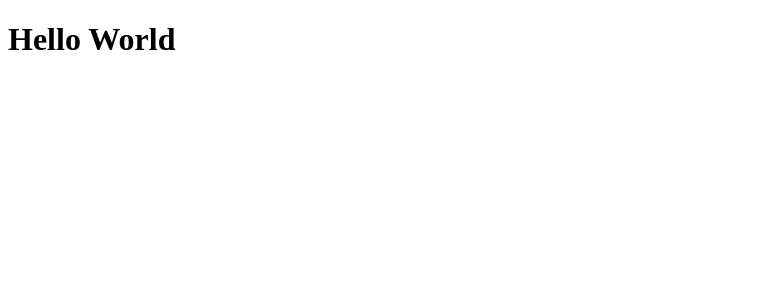
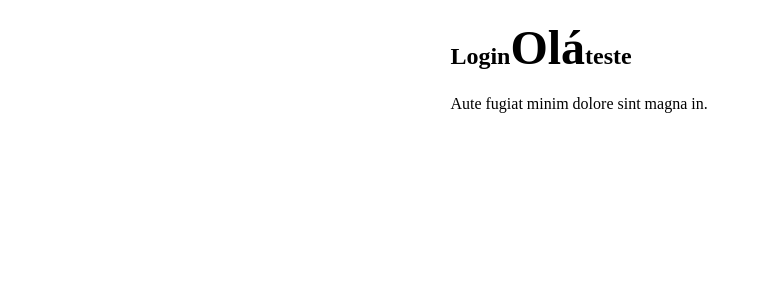
Before and after one commit to luiscadari/school-react, a React (Create React App) app: page / in a window 1280 px wide. Shown: the top 300 px of the page, without its empty margins (0-762 px from the left). Built offline with nearby package versions, Linux system fonts and the light colour scheme.

Commit message:
:test_tube: test: styled-components
fazendo alguns testes com a biblioteca styled-components

```diff
--- a/package.json
+++ b/package.json
@@ -10,6 +10,7 @@
     "react": "^19.1.0",
     "react-dom": "^19.1.0",
     "react-scripts": "5.0.1",
+    "styled-components": "^6.1.18",
     "web-vitals": "^2.1.4"
   },
   "scripts": {
--- a/src/App.js
+++ b/src/App.js
@@ -1,5 +1,10 @@
+import Login from './pages/Login';
 function App() {
-  return <h1>Hello World</h1>;
+  return (
+    <>
+      <Login />
+    </>
+  );
 }
 
 export default App;
--- /dev/null
+++ b/src/pages/Login/index.js
@@ -0,0 +1,18 @@
+import { Title } from './styled';
+import { Container } from '../../styles/global.styles';
+import GlobalStyle from 'styled-components';
+export default function Login() {
+  return (
+    <>
+      <GlobalStyle />
+      <Container>
+        <Title>
+          Login
+          <small>Olá</small>
+          <a>teste</a>
+        </Title>
+        <p>Aute fugiat minim dolore sint magna in.</p>
+      </Container>
+    </>
+  );
+}
--- /dev/null
+++ b/src/pages/Login/styled.js
@@ -0,0 +1,8 @@
+import styled from 'styled-components';
+
+export const Title = styled.h1`
+  small {
+    font-size: 3rem;
+  }
+  //color: ${(props) => (props.isRed ? 'red' : 'blue')};
+`;
--- /dev/null
+++ b/src/styles/global.styles.js
@@ -0,0 +1,35 @@
+import styled, { createGlobalStyle } from 'styled-components';
+
+export default createGlobalStyle`
+*{
+  margin: 0;
+  padding: 0;
+  outline: none;
+  box-sizing: border-box;
+}
+
+body{
+  font-family: sans-serif;
+}
+html, body , #root{
+  height: 100%;
+}
+
+button{
+  cursor: pointer
+}
+
+a{
+  text-decoration: none
+}
+
+ul{
+  list-style: none;
+}
+`;
+
+export const Container = styled.section`
+  max-width: 30%;
+  background-color: white;
+  margin: auto;
+`;
```
Also changed, not shown: 1 other file (tests, documents, lock files or other folders).
